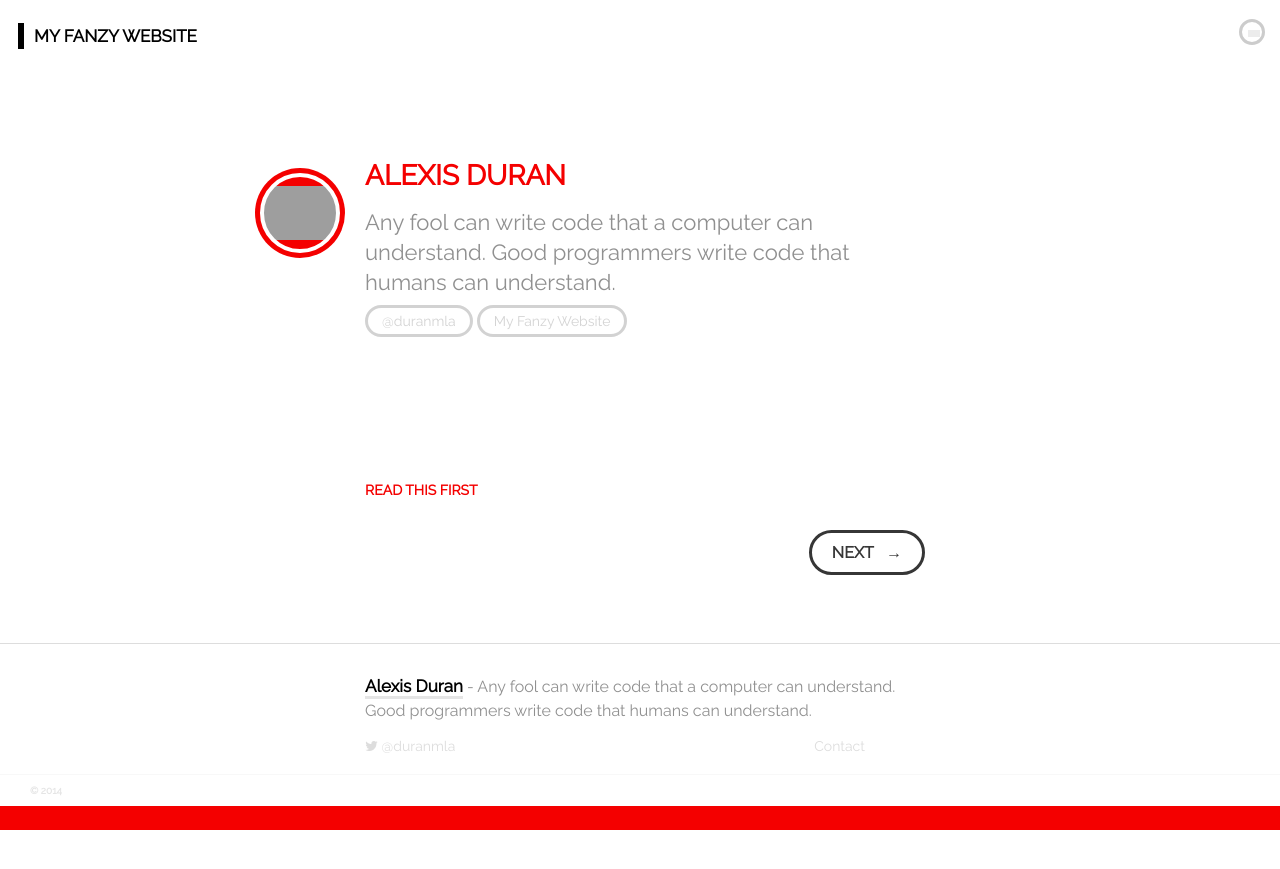
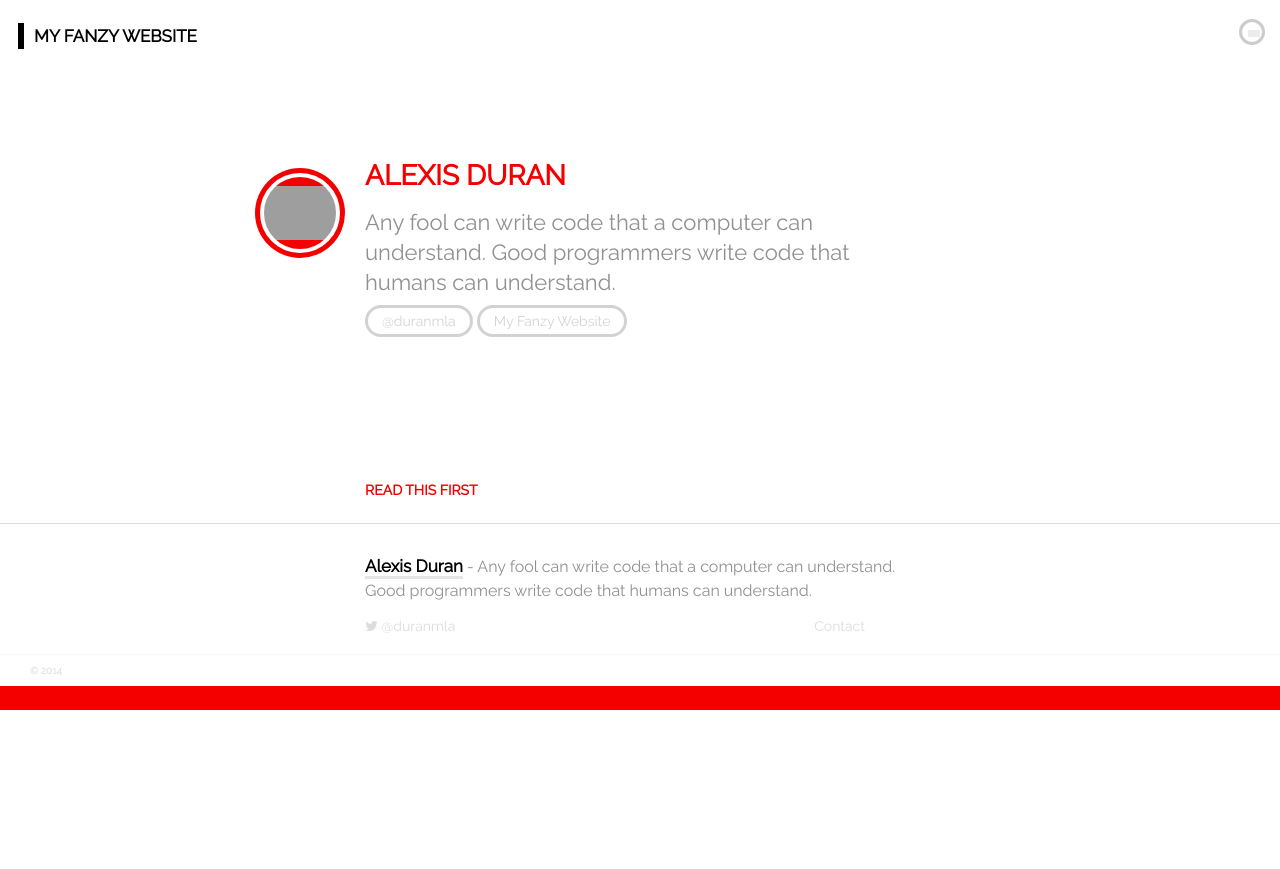
Before and after one commit to orlando/svbtle-jekyll, a Jekyll site: the page built from index.html, in a window 1280 px wide. Shown: the top 869 px of the page. Built offline with Jekyll 4.4.1, drawn with Linux system fonts in a browser that asks for light colours; nearby versions of some CDN libraries; Markdown is read by kramdown in place of the engine named in the settings; the list of posts is cut into pages by our own code; grey boxes are pictures that could not be loaded.

Commit message:
Recovery final tunes

```diff
--- a/_layouts/base.html
+++ b/_layouts/base.html
@@ -79,7 +79,7 @@
         {{content}}
       </div>
 
-      <nav class="pagination">
+      <nav class="pagination" style="display: none;">
         <span class="next">
           <a href="/page/2" rel="next">Next&nbsp;&nbsp;&nbsp;→</a>
         </span>
--- a/assets/stylesheets/styles.css
+++ b/assets/stylesheets/styles.css
@@ -221,6 +221,7 @@ a:visited {
 
 .posts-container {
   width: 100%;
+  margin-bottom: 20px;
 }
 
 .group {
@@ -269,6 +270,10 @@ hr {
 .post .article-separator {
   max-width: none;
   width: 60%;
+}
+
+.post .article-separator:last-of-type {
+  display: none;
 }
 
 article:nth-child(3)::before {
```
Also changed, not shown: 1 other file.
